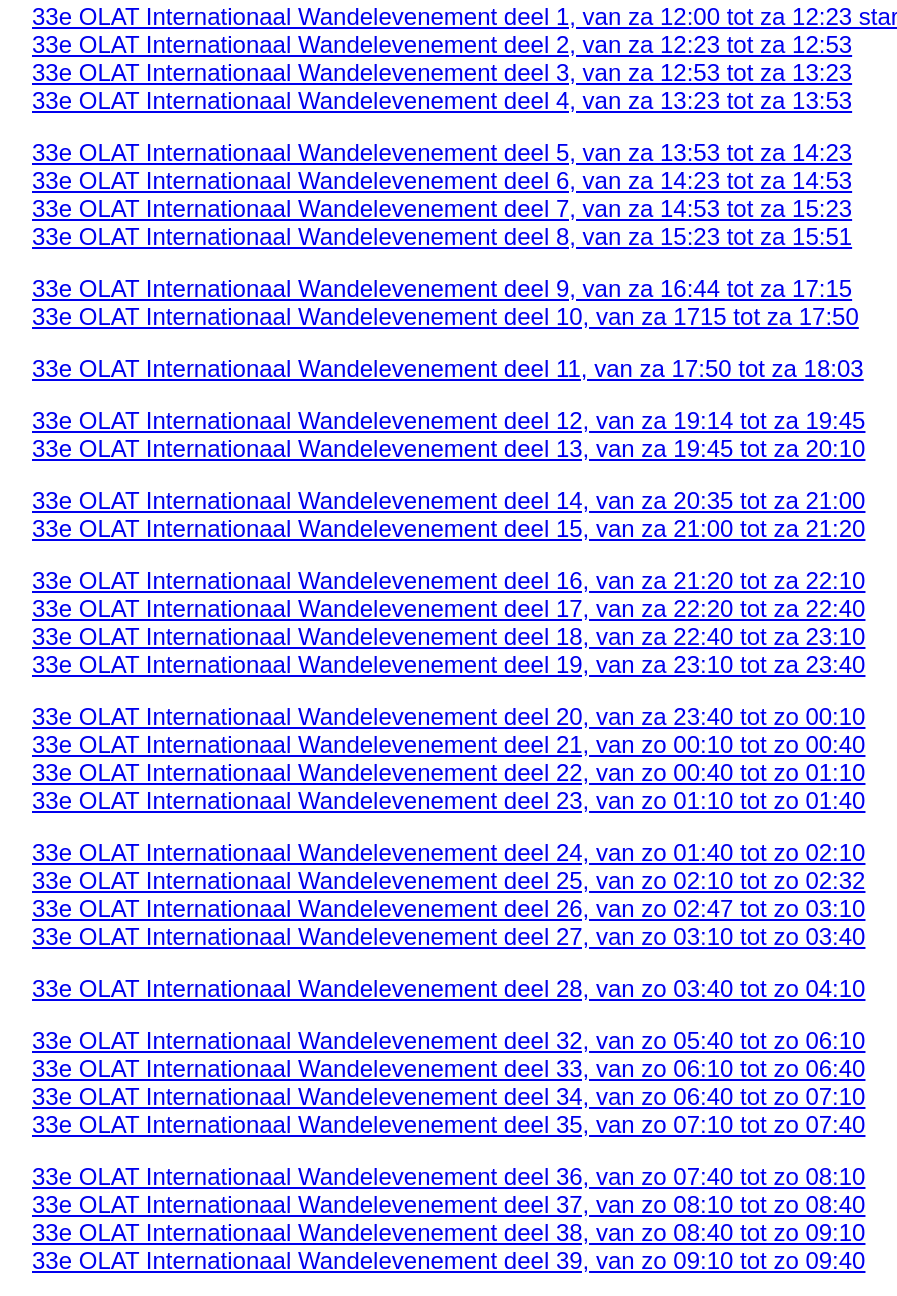
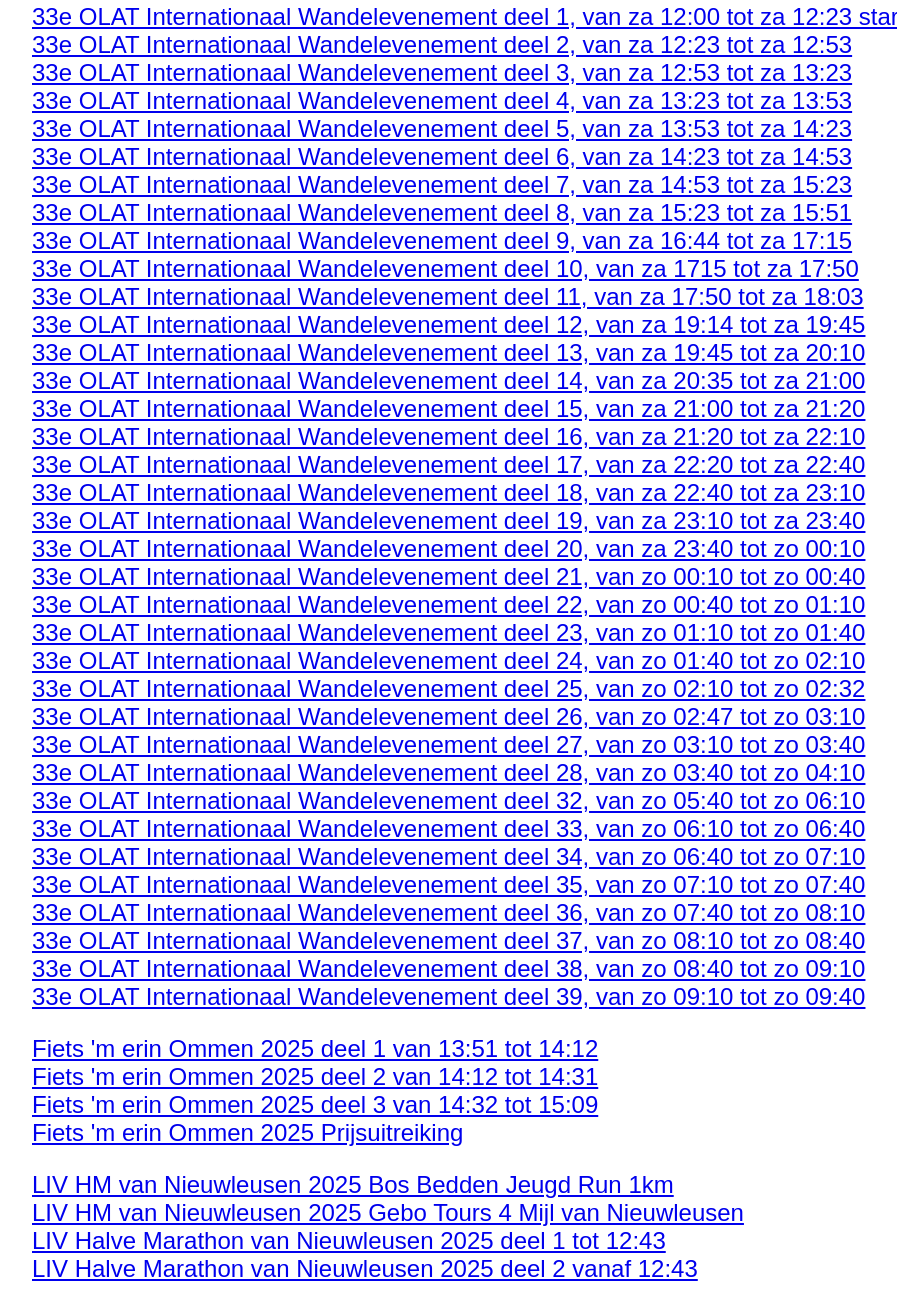
Before and after one commit to niekswart/tijdmeten, a plain HTML site: page video.htm in a window 1280 px wide. Shown: the part 501-1797 px from the top of the page, without its empty margins (18-915 px from the left). Drawn offline with Linux system fonts and the light colour scheme.

Commit message:
Add files via upload

```diff
--- a/video.htm
+++ b/video.htm
@@ -35,7 +35,6 @@
 <a href="https://www.youtube.com/embed/Q1dEQE3-Nlc">Video bevestigen Ipico schoenchips</a>
 </p>
 
-
 <p align="left">
 <a href="https://youtu.be/lciGJVpvVw8">40e Munnikenslagloop Mathil Kidsrun 800 meter 110 jongens</a><br>
 <a href="https://youtu.be/tpB68BgBlIg">40e Munnikenslagloop Mathil Kidsrun 800 meter 93 meisjes, start</a><br>
@@ -57,67 +56,34 @@
 <a href="https://youtu.be/C9fyA541mj0">33e OLAT Internationaal Wandelevenement deel 2, van za 12:23 tot za 12:53</a><br>
 <a href="https://youtu.be/KU040qUGrOk">33e OLAT Internationaal Wandelevenement deel 3, van za 12:53 tot za 13:23</a><br>
 <a href="https://youtu.be/PN0wOwYxg7c">33e OLAT Internationaal Wandelevenement deel 4, van za 13:23 tot za 13:53</a><br>
-</p>
-
-<p align="left">
 <a href="https://youtu.be/aim9yVhbs5c">33e OLAT Internationaal Wandelevenement deel 5, van za 13:53 tot za 14:23</a><br>
 <a href="https://youtu.be/TAlZ7h377F4">33e OLAT Internationaal Wandelevenement deel 6, van za 14:23 tot za 14:53</a><br>
 <a href="https://youtu.be/iKNSM8KguYA">33e OLAT Internationaal Wandelevenement deel 7, van za 14:53 tot za 15:23</a><br>
 <a href="https://youtu.be/PDOBczL4npY">33e OLAT Internationaal Wandelevenement deel 8, van za 15:23 tot za 15:51</a><br>
-</p>
-
-<p align="left">
 <a href="https://youtu.be/sfbuiljQbO0">33e OLAT Internationaal Wandelevenement deel 9, van za 16:44 tot za 17:15</a><br>
 <a href="https://youtu.be/cZTcrRP3e6s">33e OLAT Internationaal Wandelevenement deel 10, van za 1715 tot za 17:50</a><br>
-</p>
-
-<p align="left">
 <a href="https://youtu.be/U2eBiLeT-wU">33e OLAT Internationaal Wandelevenement deel 11, van za 17:50 tot za 18:03</a><br>
-</p>
-
-<p align="left">
 <a href="https://youtu.be/GdSJq7fQU5I">33e OLAT Internationaal Wandelevenement deel 12, van za 19:14 tot za 19:45</a><br>
 <a href="https://youtu.be/CaQAJsH8fuA">33e OLAT Internationaal Wandelevenement deel 13, van za 19:45 tot za 20:10</a><br>
-</p>
-
-<p align="left">
 <a href="https://youtu.be/R-s9R2HQLfs">33e OLAT Internationaal Wandelevenement deel 14, van za 20:35 tot za 21:00</a><br>
 <a href="https://youtu.be/XSqAXFsjQNk">33e OLAT Internationaal Wandelevenement deel 15, van za 21:00 tot za 21:20</a><br>
-</p>
-
-<p align="left">
 <a href="https://youtu.be/sv3h6jkFQv0">33e OLAT Internationaal Wandelevenement deel 16, van za 21:20 tot za 22:10</a><br>
 <a href="https://youtu.be/flWqLbgd0z0">33e OLAT Internationaal Wandelevenement deel 17, van za 22:20 tot za 22:40</a><br>
 <a href="https://youtu.be/H7ulaquanR8">33e OLAT Internationaal Wandelevenement deel 18, van za 22:40 tot za 23:10</a><br>
 <a href="https://youtu.be/EwDxclBsWwo">33e OLAT Internationaal Wandelevenement deel 19, van za 23:10 tot za 23:40</a><br>
-</p>
-
-<p align="left">
 <a href="https://youtu.be/GY5MwVNFsxE">33e OLAT Internationaal Wandelevenement deel 20, van za 23:40 tot zo 00:10</a><br>
 <a href="https://youtu.be/Pzu4I_yF1aI">33e OLAT Internationaal Wandelevenement deel 21, van zo 00:10 tot zo 00:40</a><br>
 <a href="https://youtu.be/VNivpCom-5Q">33e OLAT Internationaal Wandelevenement deel 22, van zo 00:40 tot zo 01:10</a><br>
 <a href="https://youtu.be/rjZLi08vRvg">33e OLAT Internationaal Wandelevenement deel 23, van zo 01:10 tot zo 01:40</a><br>
-</p>
-
-<p align="left">
 <a href="https://youtu.be/8R-xw_Jvieo">33e OLAT Internationaal Wandelevenement deel 24, van zo 01:40 tot zo 02:10</a><br>
 <a href="https://youtu.be/VcwN_PzLs34">33e OLAT Internationaal Wandelevenement deel 25, van zo 02:10 tot zo 02:32</a><br>
 <a href="https://youtu.be/rkZNrI0ZatU">33e OLAT Internationaal Wandelevenement deel 26, van zo 02:47 tot zo 03:10</a><br>
 <a href="https://youtu.be/cRoF9jo0eJ4">33e OLAT Internationaal Wandelevenement deel 27, van zo 03:10 tot zo 03:40</a><br>
-</p>
-
-<p align="left">
 <a href="https://youtu.be/zh_zv1wH8Ug">33e OLAT Internationaal Wandelevenement deel 28, van zo 03:40 tot zo 04:10</a><br>
-</p>
-
-<p align="left">
 <a href="https://youtu.be/SU83tRM_0Gw">33e OLAT Internationaal Wandelevenement deel 32, van zo 05:40 tot zo 06:10</a><br>
 <a href="https://youtu.be/g7Dl7kKkSFc">33e OLAT Internationaal Wandelevenement deel 33, van zo 06:10 tot zo 06:40</a><br>
 <a href="https://youtu.be/XPgBJKg-70I">33e OLAT Internationaal Wandelevenement deel 34, van zo 06:40 tot zo 07:10</a><br>
 <a href="https://youtu.be/AQrtlJW7r3c">33e OLAT Internationaal Wandelevenement deel 35, van zo 07:10 tot zo 07:40</a><br>
-</p>
-
-<p align="left">
 <a href="https://youtu.be/UGXVBVttej8">33e OLAT Internationaal Wandelevenement deel 36, van zo 07:40 tot zo 08:10</a><br>
 <a href="https://youtu.be/AXP7Thz6BOw">33e OLAT Internationaal Wandelevenement deel 37, van zo 08:10 tot zo 08:40</a><br>
 <a href="https://youtu.be/QKlxSbTUPwk">33e OLAT Internationaal Wandelevenement deel 38, van zo 08:40 tot zo 09:10</a><br>
@@ -485,6 +451,8 @@
 
 
 
+
+
 </body>
 
 </html>
```
